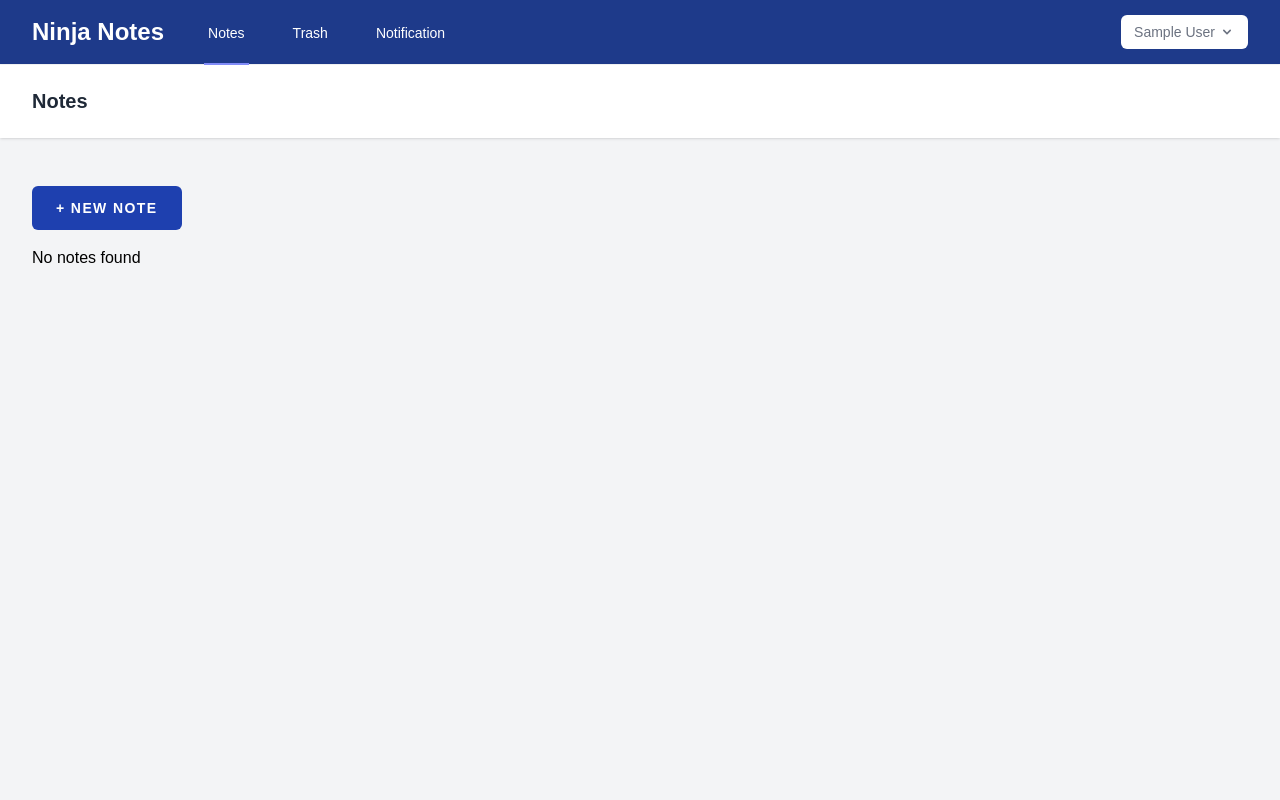
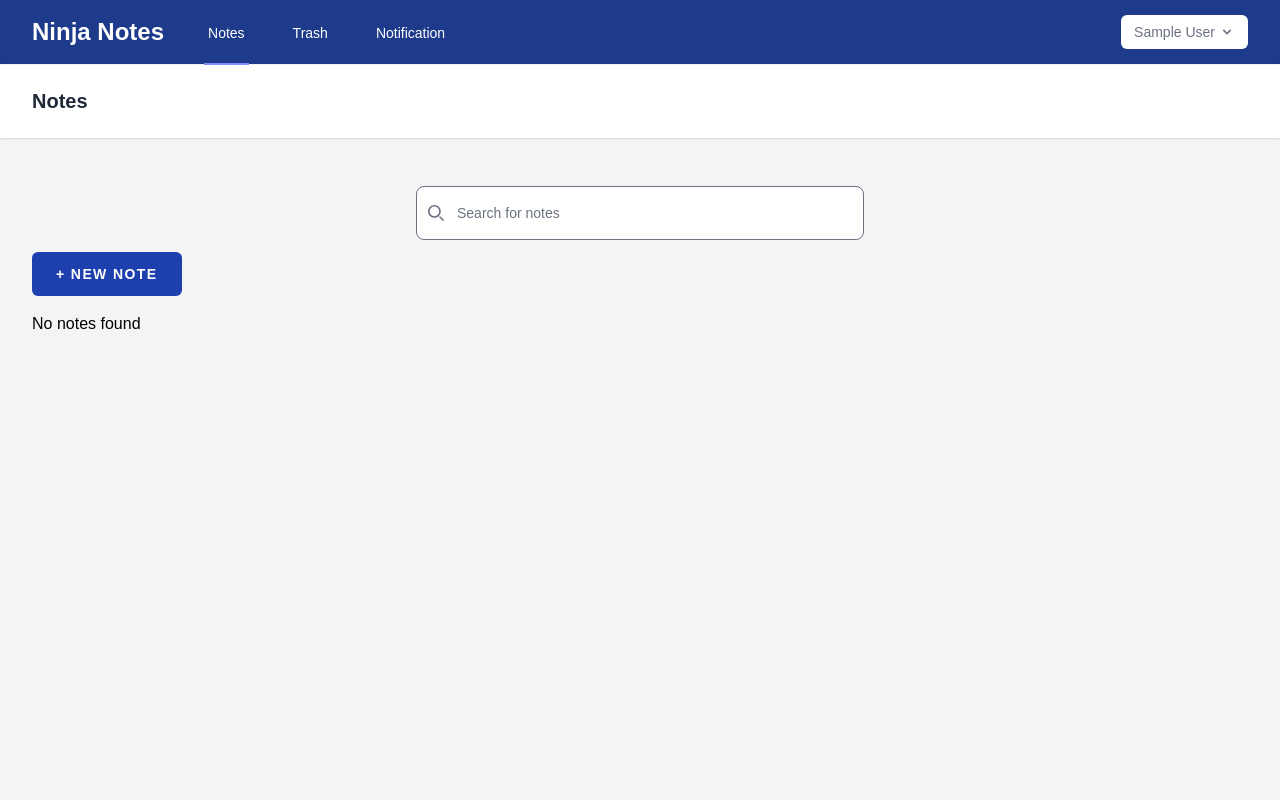
Before and after one commit to Kesavan-77/Ninja-Notes, a Laravel app: page /notes in a window 1280 px wide. Run offline with Laravel 9, Linux system fonts and the light colour scheme; the visitor is signed in with stand-in values (Sample User, id 1); data that the repository does not hold is empty; style sheets or scripts are compiled from the project's sources.

Commit message:
Search input added

```diff
--- a/resources/views/layouts/app.blade.php
+++ b/resources/views/layouts/app.blade.php
@@ -95,6 +95,11 @@
                 }
             });
         });
+
+        $('#search-note').keyup(function() {
+            var search = $('#search-note').val();
+            console.log(search);
+        });
     });
 </script>
 
--- a/resources/views/notes/index.blade.php
+++ b/resources/views/notes/index.blade.php
@@ -7,6 +7,22 @@
 
     <div class="py-12">
         <div class="max-w-7xl mx-auto sm:px-6 lg:px-8">
+
+            <!---------- Search bar ----------->
+            <form class="max-w-md mx-auto mb-3">
+                <div class="relative">
+                    <div class="absolute inset-y-0 start-0 flex items-center ps-3 pointer-events-none">
+                        <svg class="w-4 h-4 text-gray-500 dark:text-gray-400" aria-hidden="true"
+                            xmlns="http://www.w3.org/2000/svg" fill="none" viewBox="0 0 20 20">
+                            <path stroke="currentColor" stroke-linecap="round" stroke-linejoin="round" stroke-width="2"
+                                d="m19 19-4-4m0-7A7 7 0 1 1 1 8a7 7 0 0 1 14 0Z" />
+                        </svg>
+                    </div>
+                    <input type="search" id="search-note" class="block w-full p-4 ps-10 text-sm rounded-lg" placeholder="Search for notes" required />
+                </div>
+            </form>
+            <!----------end search bar---------->
+
             <x-alert-success>
                 {{ session('success') }}
             </x-alert-success>
--- a/resources/views/welcome.blade.php
+++ b/resources/views/welcome.blade.php
@@ -22,10 +22,10 @@
                 @auth
                     <a href="{{ route('notes.index') }}" class="btn-link btn-lg ml-auto bg-green-500 hover:bg-green-700">Notes</a>
                 @else
-                    <a href="{{ route('login') }}" class="btn-link btn-lg ml-auto bg-blue-500 hover:bg-blue-700">Log in</a>
+                    <a href="{{ route('login') }}" class="btn-link btn-lg ml-auto bg-blue-800 hover:bg-blue-900">Log in</a>
 
                     @if (Route::has('register'))
-                        <a href="{{ route('register') }}" class="btn-link btn-lg ml-auto bg-red-500 hover:bg-red-700">Register</a>
+                        <a href="{{ route('register') }}" class="btn-link btn-lg ml-auto bg-red-700 hover:bg-red-900">Register</a>
                     @endif
                 @endauth
             </div>
--- a/routes/web.php
+++ b/routes/web.php
@@ -5,6 +5,7 @@ use App\Http\Controllers\MarkdownController;
 use App\Http\Controllers\NoteController;
 use App\Http\Controllers\NotificationController;
 use App\Http\Controllers\ProfileController;
+use App\Http\Controllers\SearchController;
 use App\Http\Controllers\TrashController;
 use Illuminate\Support\Facades\Route;
 
@@ -46,4 +47,6 @@ Route::get('/likes',[LikeController::class,'count'])->name('likes.count');
 
 Route::resource('notes/markdown',MarkdownController::class);
 
+Route::post('/search-note',[SearchController::class,'searchNote']);
+
 require __DIR__.'/auth.php';
```
Also changed, not shown: app/Http/Controllers/SearchController.php (added, +12 -0 lines).
